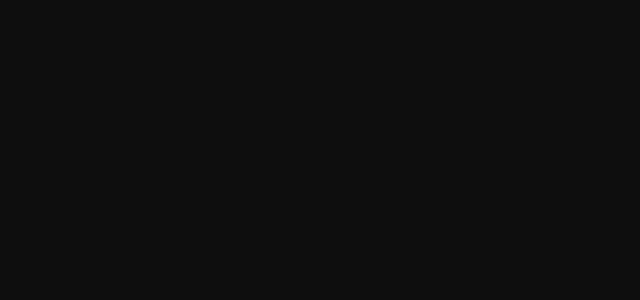
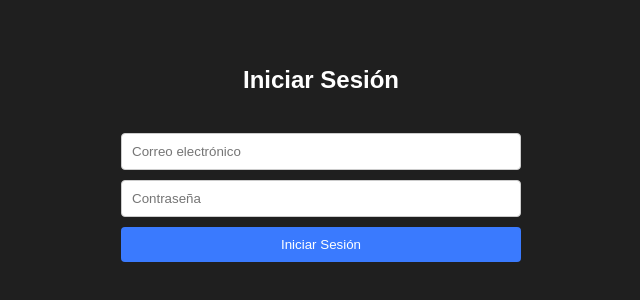
Before and after one commit to eorono/app-licitaciones, a React (Create React App) app in the folder notebook/: page /login in a window 1280 px wide. Before the commit this address had no page. Shown: the part 246-546 px from the top of the page, without its empty margins (319-959 px from the left). Built offline with nearby package versions, Linux system fonts and the light colour scheme.

Commit message:
Añadido la funcion de log in y log out, además de optimizado el registro.

```diff
--- a/notebook/src/App.jsx
+++ b/notebook/src/App.jsx
@@ -1,13 +1,22 @@
 // src/App.jsx
-import React, { useState } from "react";
+import React, { useState, useEffect } from "react";
 import { BrowserRouter as Router, Routes, Route } from "react-router-dom";
 import NotebookListPage from "./pages/NotebookListPage";
-import RegisterPage from "./pages/RegisterPage"; // Importamos la página de registro
+import RegisterPage from "./pages/RegisterPage";
+import LoginPage from "./pages/LoginPage";
 import "./App.css";
 
 function App() {
   const [notebooks, setNotebooks] = useState([]);
-  const [user, setUser] = useState(null); // Para manejar el estado del usuario autenticado
+  const [user, setUser] = useState(null);
+
+  // Al montar la app, leemos localStorage para ver si hay userEmail guardado
+  useEffect(() => {
+    const storedEmail = localStorage.getItem("userEmail");
+    if (storedEmail) {
+      setUser(storedEmail);
+    }
+  }, []);
 
   return (
     <Router>
@@ -19,14 +28,12 @@ function App() {
               notebooks={notebooks}
               setNotebooks={setNotebooks}
               user={user}
-              setUser={setUser} // Pasar la función para setear el usuario
+              setUser={setUser}
             />
           }
         />
-        <Route
-          path="/register"
-          element={<RegisterPage setUser={setUser} />} // Agregar la página de registro
-        />
+        <Route path="/register" element={<RegisterPage setUser={setUser} />} />
+        <Route path="/login" element={<LoginPage setUser={setUser} />} />
       </Routes>
     </Router>
   );
--- a/notebook/src/components/AuthButton.jsx
+++ b/notebook/src/components/AuthButton.jsx
@@ -6,7 +6,7 @@ function AuthButton({ userEmail, handleLogout, handleRegisterClick }) {
       {userEmail ? (
         <>
           <span>{userEmail}</span> {/* Mostrar el correo del usuario */}
-          <button onClick={handleLogout}>Desloguearse</button>
+          <button onClick={handleLogout}>Cerrar sesión</button>
         </>
       ) : (
         <button onClick={handleRegisterClick}>Registrarse</button>
--- /dev/null
+++ b/notebook/src/pages/LoginPage.jsx
@@ -0,0 +1,67 @@
+// src/pages/LoginPage.jsx
+import React, { useState } from "react";
+import { useNavigate } from "react-router-dom";
+
+function LoginPage({ setUser }) {
+  const [email, setEmail] = useState("");
+  const [password, setPassword] = useState("");
+  const [error, setError] = useState("");
+  const [success, setSuccess] = useState("");
+  const navigate = useNavigate();
+
+  const handleSubmit = async (e) => {
+    e.preventDefault();
+
+    try {
+      const response = await fetch("http://localhost:5000/login", {
+        method: "POST",
+        headers: {
+          "Content-Type": "application/json",
+        },
+        body: JSON.stringify({ email, password }),
+      });
+      const data = await response.json();
+
+      if (response.ok) {
+        localStorage.setItem("userEmail", email);
+        setSuccess("Inicio de sesión exitoso");
+        setError("");
+        setUser(email);
+        navigate("/");
+      } else {
+        setError(data.message || "Error al iniciar sesión");
+        setSuccess("");
+      }
+    } catch (err) {
+      setError("Hubo un problema al iniciar sesión.");
+      setSuccess("");
+    }
+  };
+
+  return (
+    <div className="register-page">
+      <h2>Iniciar Sesión</h2>
+      {error && <p style={{ color: "red" }}>{error}</p>}
+      {success && <p style={{ color: "green" }}>{success}</p>}
+      <form onSubmit={handleSubmit}>
+        <input
+          type="email"
+          placeholder="Correo electrónico"
+          value={email}
+          onChange={(e) => setEmail(e.target.value)}
+          required
+        />
+        <input
+          type="password"
+          placeholder="Contraseña"
+          value={password}
+          onChange={(e) => setPassword(e.target.value)}
+          required
+        />
+        <button type="submit">Iniciar Sesión</button>
+      </form>
+    </div>
+  );
+}
+
+export default LoginPage;
--- a/notebook/src/pages/NotebookListPage.jsx
+++ b/notebook/src/pages/NotebookListPage.jsx
@@ -1,7 +1,7 @@
-import React, { useState, useEffect } from "react";
-import { useNavigate } from "react-router-dom"; // Importar useNavigate
+// src/pages/NotebookListPage.jsx
+import React from "react";
+import { useNavigate } from "react-router-dom";
 import NotebookCard from "../components/NotebookCard";
-import AuthButton from "../components/AuthButton"; // Importar el componente
 import "../App.css";
 
 function NotebookListPage({
@@ -9,9 +9,8 @@ function NotebookListPage({
   setNotebooks,
   user,
   setUser,
-  handleLogout,
 }) {
-  const navigate = useNavigate(); // Para redirigir
+  const navigate = useNavigate();
 
   const handleNewNotebook = () => {
     const newNotebook = {
@@ -30,7 +29,16 @@ function NotebookListPage({
   };
 
   const handleRegisterClick = () => {
-    navigate("/register"); // Redirigir al formulario de registro
+    navigate("/register");
+  };
+
+  const handleLoginClick = () => {
+    navigate("/login");
+  };
+
+  const handleLogout = () => {
+    localStorage.removeItem("userEmail");
+    setUser(null);
   };
 
   return (
@@ -38,13 +46,35 @@ function NotebookListPage({
       <header className="notebook-list-page__header">
         <div className="notebook-list-page__logo">Notebook</div>
         <div className="notebook-list-page__right-actions">
-          <AuthButton
-            userEmail={user}
-            handleLogout={handleLogout}
-            handleRegisterClick={handleRegisterClick}
-          />
+          {user ? (
+            <>
+              <span>{user}</span>
+              <button
+                className="notebook-list-page__config-button"
+                onClick={handleLogout}
+              >
+                Logout
+              </button>
+            </>
+          ) : (
+            <>
+              <button
+                className="notebook-list-page__config-button"
+                onClick={handleLoginClick}
+              >
+                Iniciar Sesión
+              </button>
+              <button
+                className="notebook-list-page__config-button"
+                onClick={handleRegisterClick}
+              >
+                Registrarse
+              </button>
+            </>
+          )}
         </div>
       </header>
+
       <main className="notebook-list-page__main">
         <h1 className="notebook-list-page__title">Notebook</h1>
         {notebooks.length === 0 ? (
```
Also changed, not shown: notebook/src/server.jsx (+36 -28 lines).
